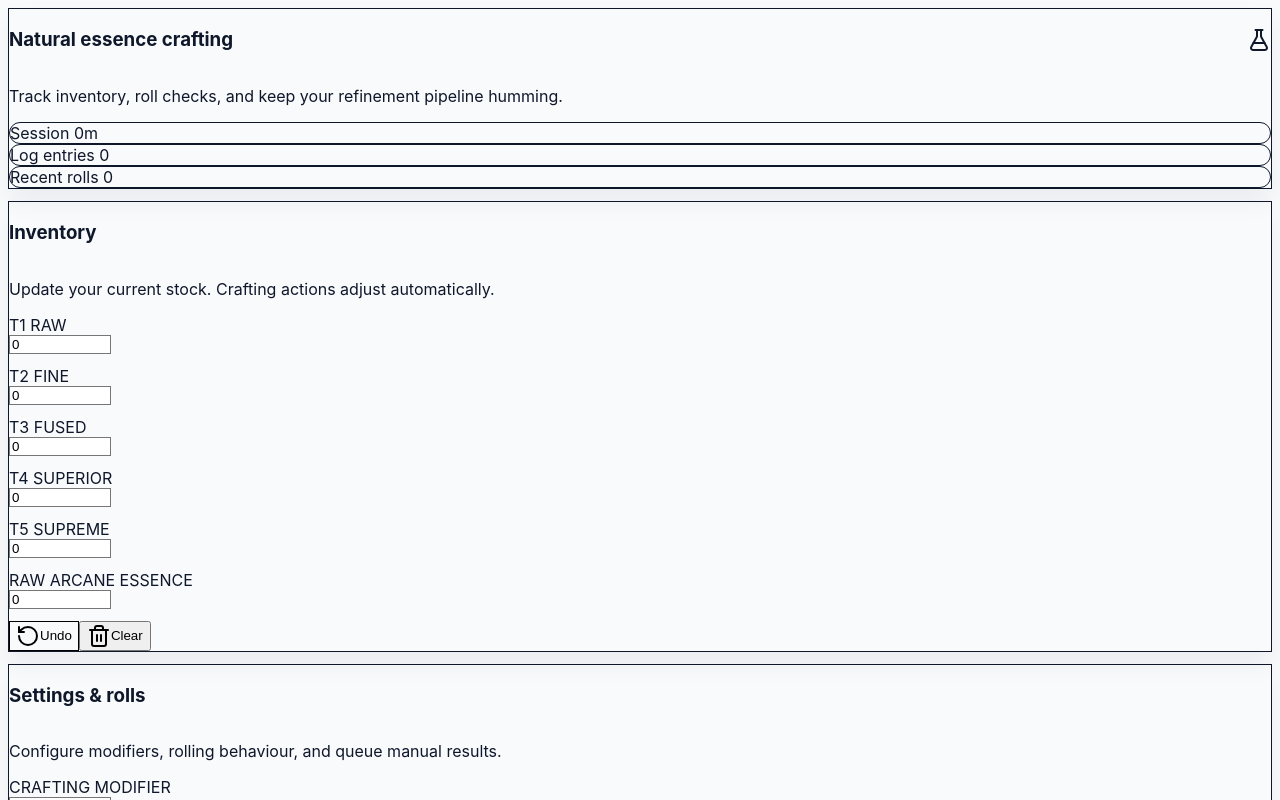
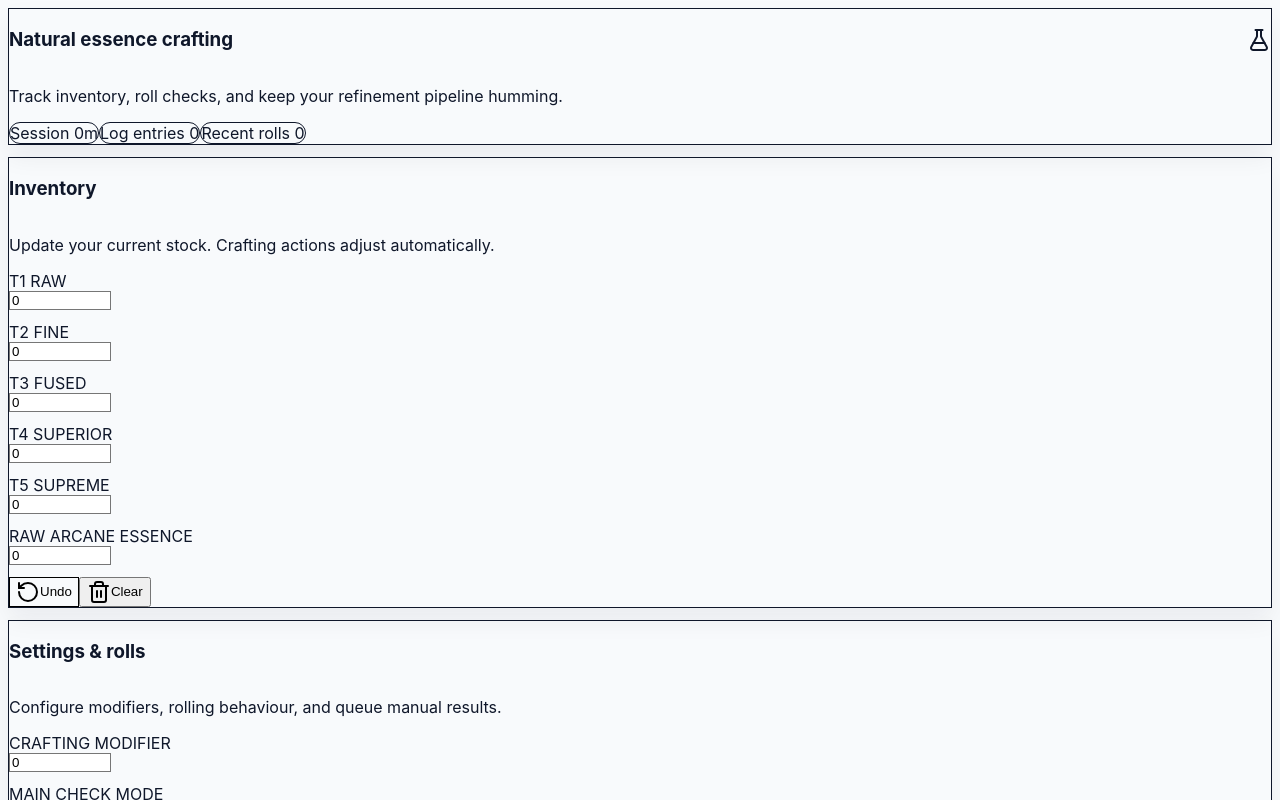
Before and after one commit to jurremioch/EssenceCraft-Repository, a React (Vite) app: page / in a window 1280 px wide. Shown: the top 800 px of the page. Built offline with nearby package versions, Linux system fonts and the light colour scheme.

Commit message:
Adjust card content layout defaults

```diff
--- a/src/components/NaturalEssenceCraftingApp.tsx
+++ b/src/components/NaturalEssenceCraftingApp.tsx
@@ -1142,7 +1142,7 @@ export function NaturalEssenceCraftingApp({
                   Latest main roll results with modifiers applied.
                 </CardDescription>
               </CardHeader>
-              <CardContent className="max-h-80 overflow-y-auto pr-1 gap-3">
+              <CardContent className="flex flex-col max-h-80 overflow-y-auto pr-1 gap-3">
                 {state.rolls.checks.length === 0 ? (
                   <p className="text-xs text-slate-500">No rolls yet.</p>
                 ) : (
@@ -1179,7 +1179,7 @@ export function NaturalEssenceCraftingApp({
                   Salvage checks from failed attempts.
                 </CardDescription>
               </CardHeader>
-              <CardContent className="max-h-80 overflow-y-auto pr-1 gap-3">
+              <CardContent className="flex flex-col max-h-80 overflow-y-auto pr-1 gap-3">
                 {state.rolls.salvages.length === 0 ? (
                   <p className="text-xs text-slate-500">No salvage rolls yet.</p>
                 ) : (
@@ -1217,7 +1217,7 @@ export function NaturalEssenceCraftingApp({
                 Latest attempts with resource deltas.
               </CardDescription>
             </CardHeader>
-            <CardContent className="max-h-80 overflow-y-auto pr-1 text-sm gap-3">
+            <CardContent className="flex flex-col max-h-80 overflow-y-auto pr-1 text-sm gap-3">
               {state.log.length === 0 ? (
                 <p className="text-xs text-slate-500">No crafting actions yet.</p>
               ) : (
--- a/src/components/ui/card.tsx
+++ b/src/components/ui/card.tsx
@@ -47,7 +47,7 @@ export const CardContent = React.forwardRef<
   HTMLDivElement,
   React.HTMLAttributes<HTMLDivElement>
 >(({ className, ...props }, ref) => (
-  <div ref={ref} className={cn("flex flex-col gap-4", className)} {...props} />
+  <div ref={ref} className={cn("gap-4", className)} {...props} />
 ));
 CardContent.displayName = "CardContent";
 
```
